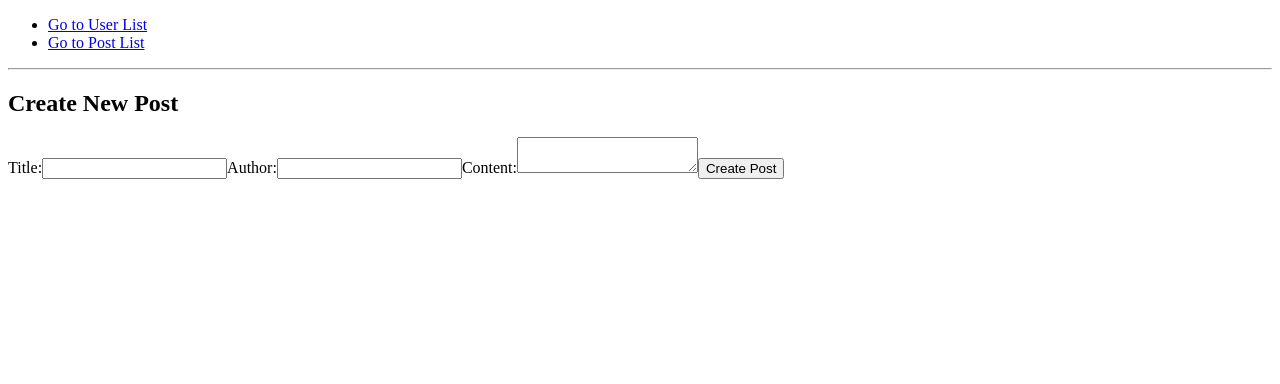
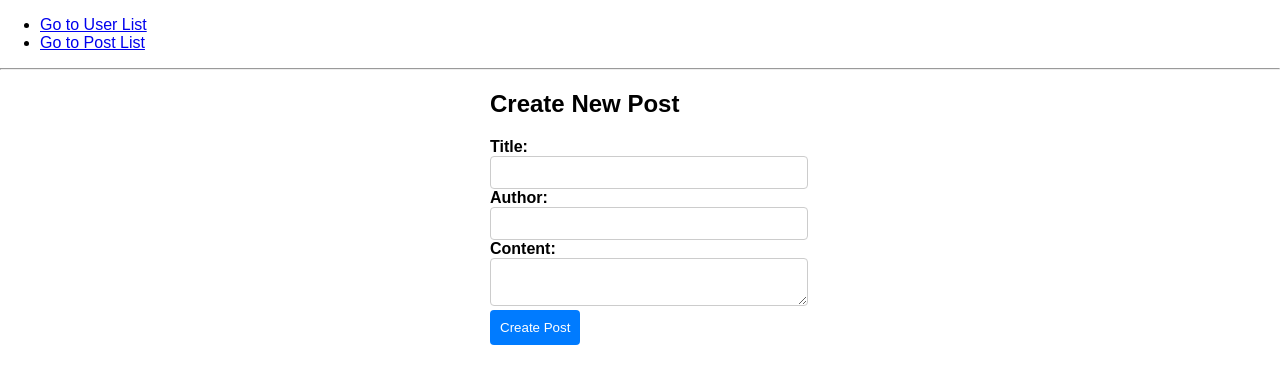
Before and after one commit to a805431/blog-app, a React (Create React App) app: page /create-post in a window 1280 px wide. Shown: the top 384 px of the page. Built offline with nearby package versions, Linux system fonts and the light colour scheme.

Commit message:
final changes

```diff
--- a/package.json
+++ b/package.json
@@ -10,6 +10,7 @@
     "react-dom": "^18.2.0",
     "react-router-dom": "^6.20.0",
     "react-scripts": "5.0.1",
+    "styled-components": "^6.1.1",
     "web-vitals": "^2.1.4"
   },
   "scripts": {
--- a/src/App.js
+++ b/src/App.js
@@ -1,4 +1,5 @@
 import { BrowserRouter as Router, Routes, Route, Link } from 'react-router-dom';
+import GlobalStyles from './global.css';
 import UserList from './components/UserList';
 import PostList from './components/PostList';
 import PostCreate from './components/PostCreate';
@@ -7,8 +8,9 @@ import Post from './components/Post';
 const App = () => {
   return (
     <Router>
+      <GlobalStyles />
       <div>
-<nav>
+        <nav>
           <ul>
             <li>
               <Link to="/users">Go to User List</Link>
--- a/src/components/PostCreate/index.js
+++ b/src/components/PostCreate/index.js
@@ -1,12 +1,23 @@
 import { useState } from 'react';
+import { Wrapper, Label, Input, TextArea, Button } from './style.css';
 
 const PostCreate = () => {
-   const [title, setTitle] = useState('');
-   const [author, setAuthor] = useState('');
-   const [content, setContent] = useState('');
+   const [formData, setFormData] = useState({
+      title: '',
+      author: '',
+      content: '',
+   });
 
-   const handleCreatePost = () => {
-      // Generate a random ID for the post
+   const handleChange = (e) => {
+      setFormData({
+         ...formData,
+         [e.target.name]: e.target.value,
+      });
+   };
+
+   const handleSubmit = (e) => {
+      e.preventDefault();
+
       const postId = Math.floor(Math.random() * 1000) + 1;
 
       fetch('http://localhost:3000/api/v1/posts', {
@@ -14,31 +25,51 @@ const PostCreate = () => {
          headers: {
             'Content-Type': 'application/json',
          },
-         body: JSON.stringify({ id: postId, title, author, content }),
+         body: JSON.stringify({ id: postId, ...formData }),
       })
-         .then(response => response.json())
-         .then(data => console.log('New post created:', data))
-         .catch(error => console.error('Error creating post:', error));
+         .then((response) => response.json())
+         .then((data) => console.log('New post created:', data))
+         .catch((error) => console.error('Error creating post:', error));
    };
 
    return (
-      <div>
+      <Wrapper>
          <h2>Create New Post</h2>
-         <form>
-            <label>Title:</label>
-            <input type="text" value={title} onChange={e => setTitle(e.target.value)} />
-
-            <label>Author:</label>
-            <input type="text" value={author} onChange={e => setAuthor(e.target.value)} />
-
-            <label>Content:</label>
-            <textarea value={content} onChange={e => setContent(e.target.value)} />
-
-            <button type="button" onClick={handleCreatePost}>
-               Create Post
-            </button>
+         <form onSubmit={handleSubmit}>
+            <div>
+               <Label htmlFor="title">Title:</Label>
+               <Input
+                  type="text"
+                  id="title"
+                  name="title"
+                  value={formData.title}
+                  onChange={handleChange}
+               />
+            </div>
+            <div>
+               <Label htmlFor="author">Author:</Label>
+               <Input
+                  type="text"
+                  id="author"
+                  name="author"
+                  value={formData.author}
+                  onChange={handleChange}
+               />
+            </div>
+            <div>
+               <Label htmlFor="content">Content:</Label>
+               <TextArea
+                  id="content"
+                  name="content"
+                  value={formData.content}
+                  onChange={handleChange}
+               />
+            </div>
+            <div>
+               <Button type="submit">Create Post</Button>
+            </div>
          </form>
-      </div>
+      </Wrapper>
    );
 };
 
--- /dev/null
+++ b/src/components/PostCreate/style.css.js
@@ -0,0 +1,38 @@
+import styled from 'styled-components';
+
+export const Wrapper = styled.div`
+  max-width: 300px;
+  margin: auto;
+`;
+
+export const Label = styled.label`
+  margin-bottom: 5px;
+  font-weight: bold;
+`;
+
+export const Input = styled.input`
+  width: 100%;
+  padding: 8px;
+  border: 1px solid #ccc;
+  border-radius: 4px;
+`;
+
+export const TextArea = styled.textarea`
+  width: 100%;
+  padding: 8px;
+  border: 1px solid #ccc;
+  border-radius: 4px;
+`;
+
+export const Button = styled.button`
+  padding: 10px;
+  background-color: #007bff;
+  color: #fff;
+  border: none;
+  border-radius: 4px;
+  cursor: pointer;
+
+  &:hover {
+    background-color: #0056b3;
+  }
+`;
--- a/src/components/PostList/index.js
+++ b/src/components/PostList/index.js
@@ -1,5 +1,12 @@
 import React, { useEffect, useState } from 'react';
 import { Link, useNavigate } from 'react-router-dom';
+import {
+   Container,
+   PostContainer,
+   Title,
+   Author,
+   ReadButton
+} from './style.css';
 
 const PostList = () => {
    const [posts, setPosts] = useState([]);
@@ -17,19 +24,23 @@ const PostList = () => {
    };
 
    return (
-      <div>
-         <h2>Post List</h2>
-<button>
-            <Link to="/create-post">Create Post</Link>
-         </button>
-         {posts.map(post => (
-            <div key={post.id}>
-               <h3>{post.title}</h3>
-               <p>Author: {post.author}</p>
-               <button onClick={() => handleReadPost(post.id)}>Read Post</button>
-            </div>
+      <Container>
+         <h2>Posts</h2>
+         <p>
+            <ReadButton>
+               <Link to="/create-post">Create Post</Link>
+            </ReadButton>
+         </p>
+         {posts.map((post) => (
+            <PostContainer key={post.id}>
+               <Title>{post.title}</Title>
+               <Author>By {post.author}</Author>
+               <Link to={`/posts/${post.id}`}>
+                  <ReadButton>Read Post</ReadButton>
+               </Link>
+            </PostContainer>
          ))}
-      </div>
+      </Container>
    );
 };
 
--- /dev/null
+++ b/src/components/PostList/style.css.js
@@ -0,0 +1,38 @@
+import styled from 'styled-components';
+
+export const Container = styled.div`
+  max-width: 800px;
+  margin: auto;
+  padding: 20px;
+`;
+
+export const PostContainer = styled.div`
+  margin-bottom: 20px;
+  padding: 15px;
+  border: 1px solid #ddd;
+  border-radius: 4px;
+  background-color: #fff;
+`;
+
+export const Title = styled.h2`
+  color: #007bff;
+`;
+
+export const Author = styled.p`
+  color: #555;
+  font-size: 14px;
+  margin-bottom: 10px;
+`;
+
+export const ReadButton = styled.button`
+  padding: 8px;
+  background-color: #007bff;
+  color: #fff;
+  border: none;
+  border-radius: 4px;
+  cursor: pointer;
+
+  &:hover {
+    background-color: #0056b3;
+  }
+`;
--- /dev/null
+++ b/src/global.css.js
@@ -0,0 +1,12 @@
+import { createGlobalStyle } from 'styled-components';
+
+const GlobalStyles = createGlobalStyle`
+  body {
+    font-family: 'Arial', sans-serif;
+    margin: 0;
+    padding: 0;
+    box-sizing: border-box;
+  }
+`;
+
+export default GlobalStyles;
```
Also changed, not shown: 1 other file (tests, documents, lock files or other folders).
